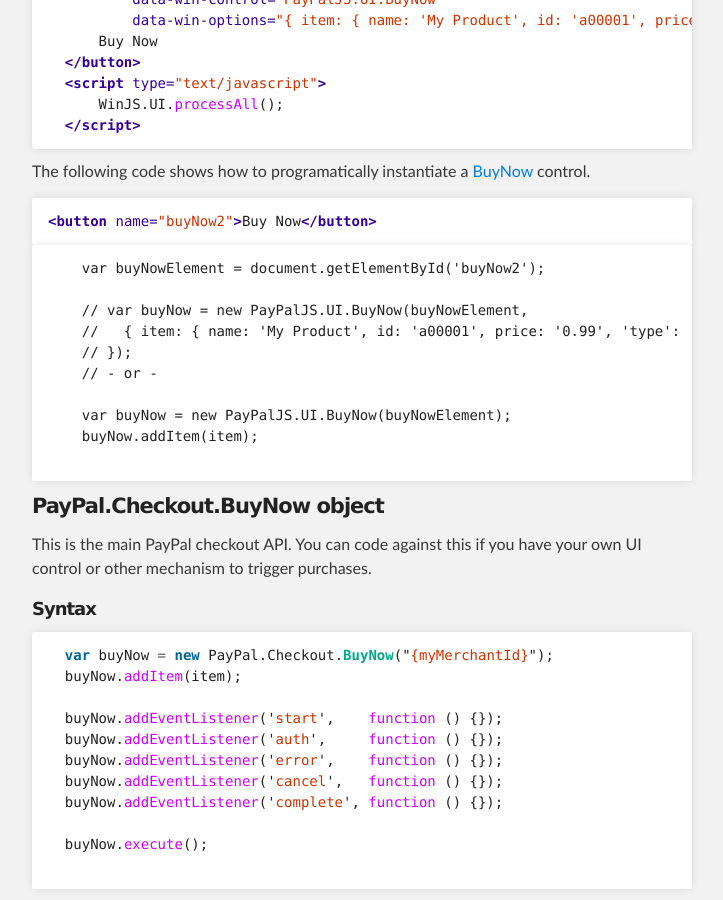
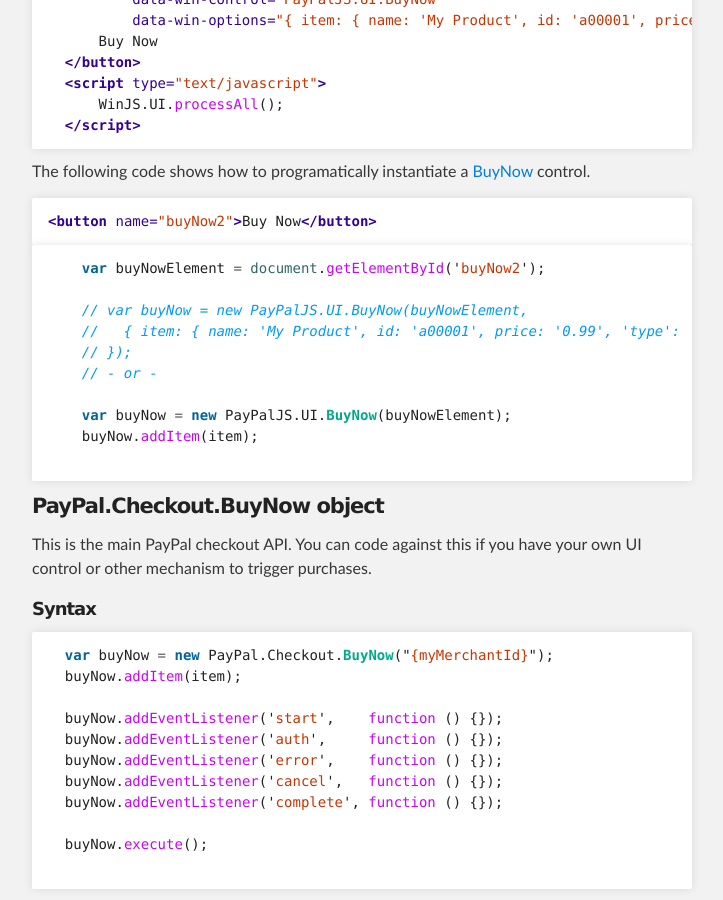
Before and after one commit to AFSolutions/Windows8SDK, a Jekyll site: the page built from javascript.html, in a window 1280 px wide and 900 px high, scrolled down 2870 px. Shown: the whole window, without its empty margins (288-1011 px from the left). Built offline with Jekyll 4.4.1, drawn with Linux system fonts in a browser that asks for light colours; Markdown is read by kramdown in place of the engine named in the settings.

Commit message:
fix jekyll build

```diff
--- a/javascript.html
+++ b/javascript.html
@@ -160,7 +160,7 @@
   {% highlight html %}<button name="buyNow2">Buy Now</button>{% endhighlight %}
 
 
-  {% highlight javscript %}
+  {% highlight javascript %}
     var buyNowElement = document.getElementById('buyNow2');
 
     // var buyNow = new PayPalJS.UI.BuyNow(buyNowElement,
```
Also changed, not shown: 1 other file.
